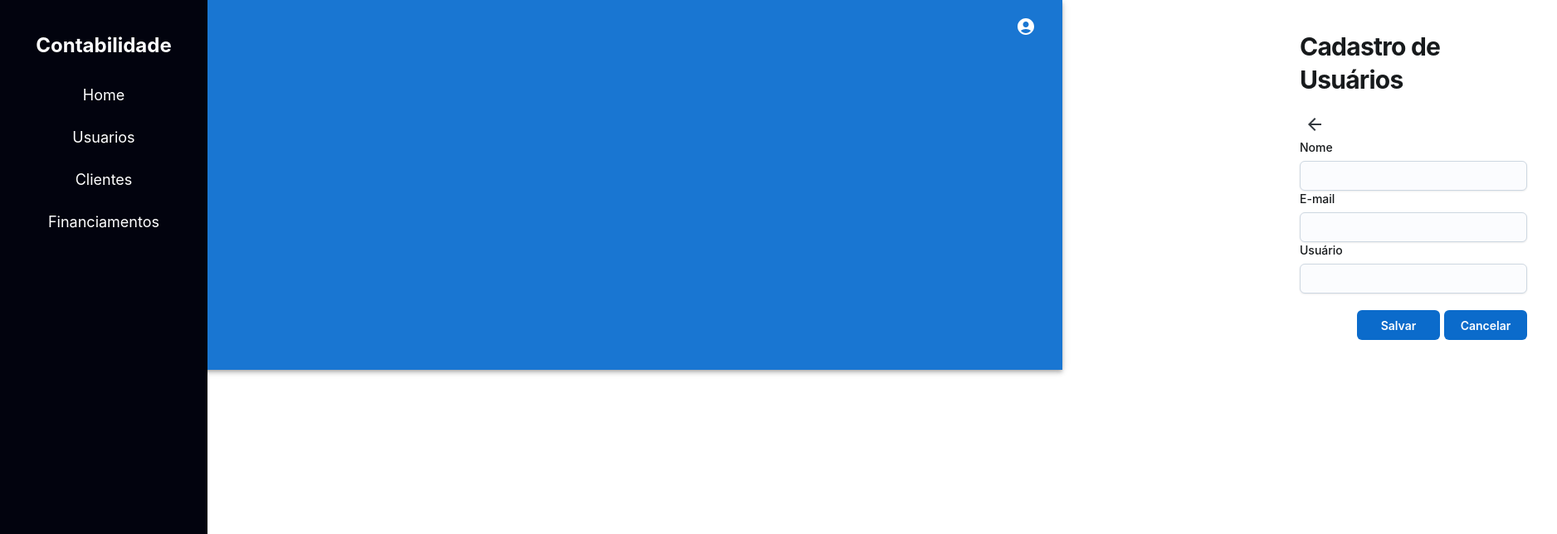
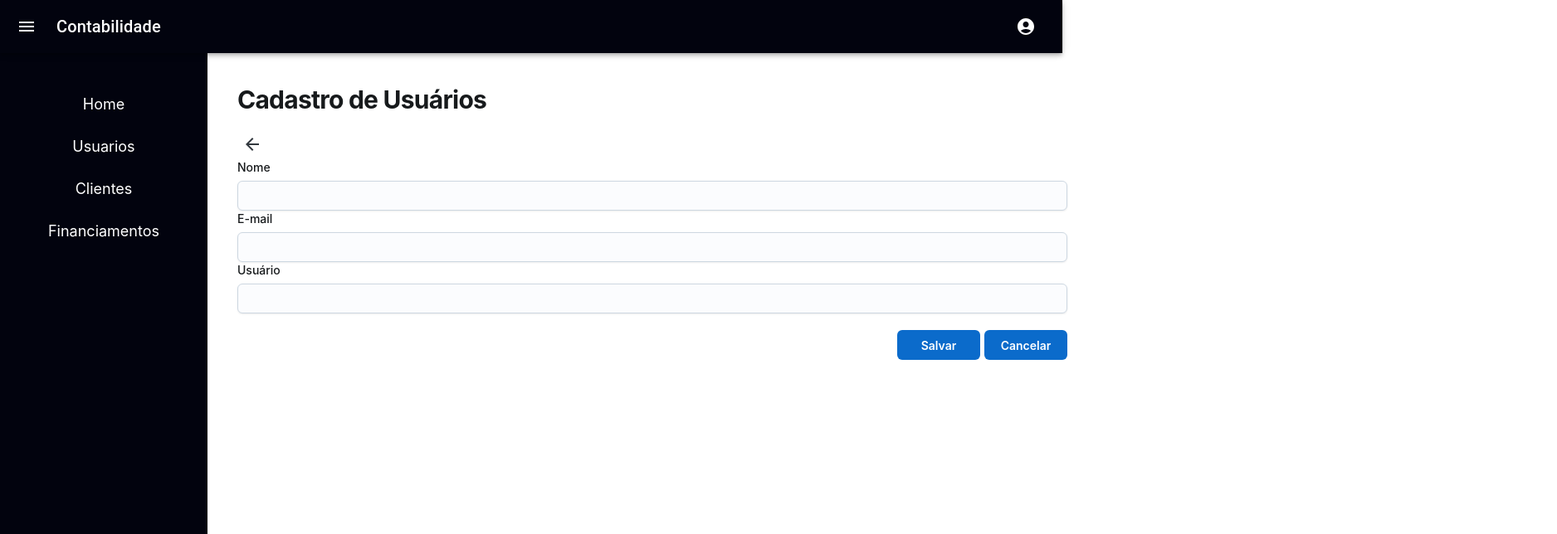
Before and after one commit to tairancit/learning-react, a React (Create React App) app: page /usuarios/cadastro in a window 1280 px wide. Shown: the top 644 px of the page at 83% size, 1876 px wide, since content can reach past the window. Built offline with nearby package versions, Linux system fonts and the light colour scheme.

Commit message:
Topbar and some stuffs

```diff
--- a/src/App.css
+++ b/src/App.css
@@ -6,6 +6,7 @@
   margin-left: 250px; /* Deixar espaço para o menu lateral */
   padding: 20px;
   flex: 1; /* Faz o conteúdo principal ocupar o espaço restante */
+  margin-top: 64px;
 }
 
 h1 {
--- a/src/App.tsx
+++ b/src/App.tsx
@@ -1,6 +1,7 @@
 import React from 'react';
 import { BrowserRouter as Router, Route, Routes } from 'react-router-dom';
 import Sidebar from './components/Sidebar';
+import Topbar from './components/Topbar';
 import Home from './pages/home/Home';
 import UsuariosListagem from './pages/usuarios/UsuariosListagem';
 import UsuariosCadastro from './pages/usuarios/UsuariosCadastro';
@@ -10,14 +11,13 @@ import FinanciamentosListagem from './pages/financiamentos/FinanciamentosListage
 import FinanciamentosCadastro from './pages/financiamentos/FinanciamentosCadastro';
 import './App.css';
 import FinanciamentosVisualizacao from './pages/financiamentos/FinanciamentosVisualizacao';
-import TopBar from './components/TopBar';
 
 const App: React.FC = () => {
   return (
     <Router>
       <div className="App">
+        <Topbar />
         {/* Adiciona a TopBar */}
-        <TopBar />
         <div style={{ display: 'flex' }}>
           {/* Sidebar */}
           <Sidebar />
--- a/src/components/Sidebar.tsx
+++ b/src/components/Sidebar.tsx
@@ -5,7 +5,6 @@ import '../styles/Sidebar.css';
 const Sidebar: React.FC = () => {
   return (
     <div className="sidebar">
-      <h2>Contabilidade</h2>
       <ul>
         <li><Link to="/">Home</Link></li>
         <li><Link to="/usuarios">Usuarios</Link></li>
--- a/src/components/TopBar.tsx
+++ b/src/components/TopBar.tsx
@@ -6,9 +6,9 @@ import IconButton from '@mui/material/IconButton';
 import MenuIcon from '@mui/icons-material/Menu';
 import AccountCircle from '@mui/icons-material/AccountCircle';
 
-const TopBar = () => {
+const Topbar: React.FC = () => {
   return (
-    <AppBar position="static">
+    <AppBar position="fixed" sx={{ backgroundColor: '#02030e' }}>
       <Toolbar>
         {/* Ícone do menu */}
         <IconButton edge="start" color="inherit" aria-label="menu" sx={{ mr: 2 }}>
@@ -17,7 +17,7 @@ const TopBar = () => {
 
         {/* Título */}
         <Typography variant="h6" component="div" sx={{ flexGrow: 1 }}>
-          Minha Aplicação
+          Contabilidade
         </Typography>
 
         {/* Ícone de usuário */}
@@ -29,4 +29,4 @@ const TopBar = () => {
   );
 };
 
-export default TopBar;
+export default Topbar;
--- a/src/pages/usuarios/UsuariosCadastro.tsx
+++ b/src/pages/usuarios/UsuariosCadastro.tsx
@@ -1,6 +1,7 @@
 import { Typography, Button, IconButton, Input, FormControl, FormLabel }  from '@mui/joy';
 import { useNavigate } from 'react-router-dom';
 import ArrowBackIcon from '@mui/icons-material/ArrowBack';
+import '../../styles/Input.css'
 
 const UsuariosCadastro: React.FC = () => {
   const navigate = useNavigate();
@@ -18,8 +19,10 @@ const UsuariosCadastro: React.FC = () => {
       <div>
         <FormControl>
           <FormLabel>Nome</FormLabel>
-                      <Input />
+          <Input className="large-input"/>
         </FormControl>
+      </div>
+      <div>
         <FormControl>
           <FormLabel>E-mail</FormLabel>
           <Input />
--- /dev/null
+++ b/src/styles/Input.css
@@ -0,0 +1,7 @@
+.large-input {
+  width: 1000px;
+}
+
+.normal-input {
+  width: 300px;
+}
--- a/src/styles/Sidebar.css
+++ b/src/styles/Sidebar.css
@@ -7,6 +7,7 @@
     background-color: #02030e;
     padding-top: 20px;
     overflow-x: hidden;
+    margin-top: 64px;
   }
 
   .sidebar h2 {
```
Also changed, not shown: src/components/LargeInput.tsx (added, +10 -0 lines), src/components/NormalInput.tsx (added, +9 -0 lines), src/pages/usuarios/CadastroUsuarios.tsx (deleted, +0 -40 lines), 1 other file (tests, documents, lock files or other folders). Lines whose indentation alone changed are shown as unchanged.
